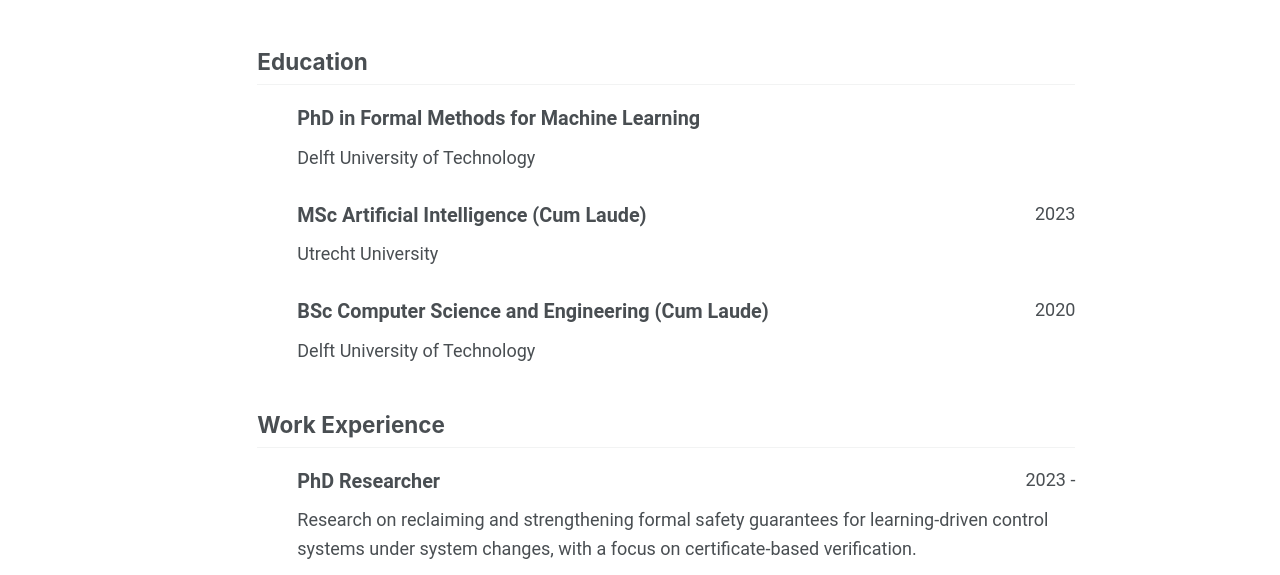
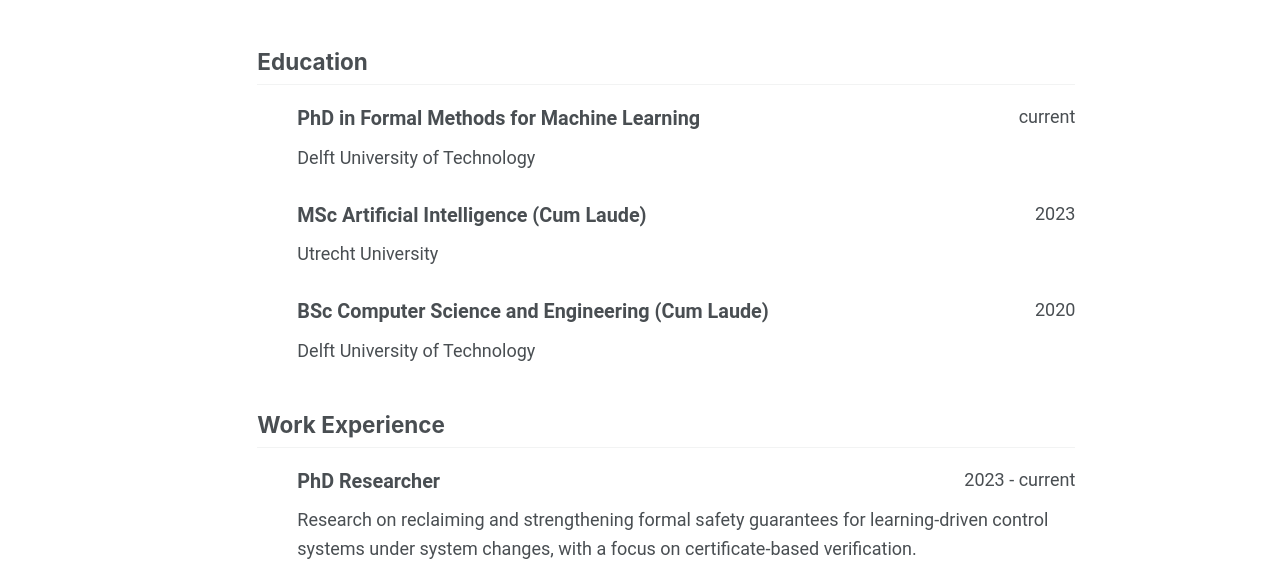
Before and after one commit to sterrelutz/sterrelutz.github.io, a Jekyll site: the page built from _pages/cv-json.md, in a window 1280 px wide and 900 px high, scrolled down 264 px. Shown: the part 154-729 px from the top of the window. Built offline with Jekyll 4.4.1, drawn with Linux system fonts in a browser that asks for light colours; a script bundle is joined from its source files by our own code; library files that are not in the unit come from our copies.

Commit message:
Update cv.json

```diff
--- a/_data/cv.json
+++ b/_data/cv.json
@@ -31,7 +31,7 @@
 "name": "Delft University of Technology",
 "position": "PhD Researcher",
 "startDate": "2023",
-"endDate": "",
+"endDate": "current",
 "summary": "Research on reclaiming and strengthening formal safety guarantees for learning-driven control systems under system changes, with a focus on certificate-based verification."
 },
 {
@@ -49,7 +49,7 @@
 "area": "PhD in Formal Methods for Machine Learning",
 "studyType": "PhD",
 "startDate": "2023",
-"endDate": "",
+"endDate": "current",
 "courses": []
 },
 {
```
